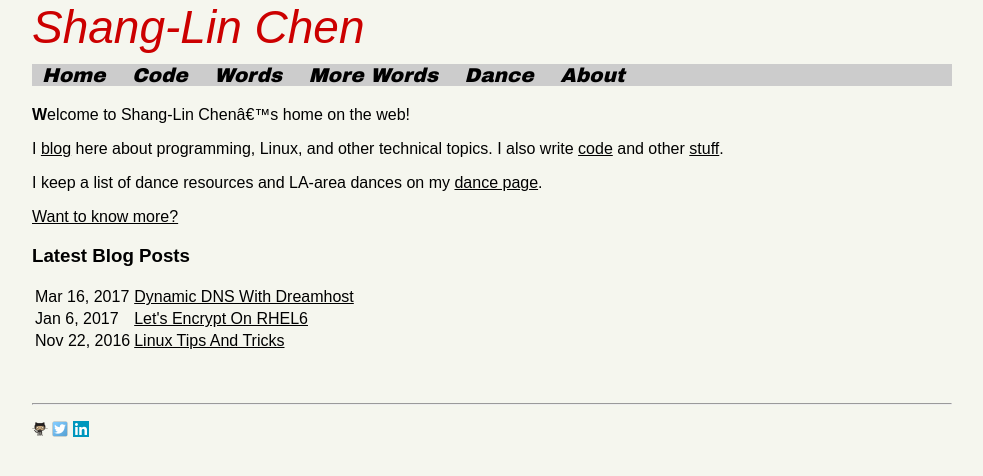
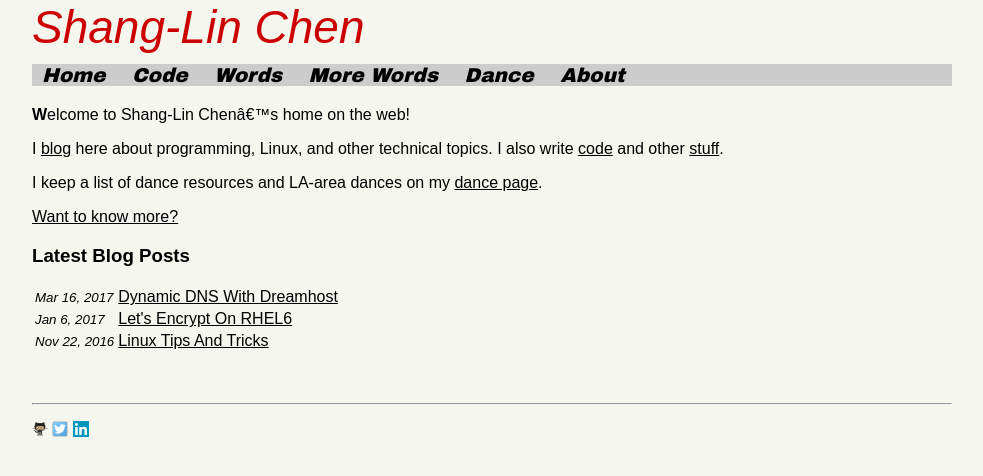
Before and after one commit to shang-lin/shang-lin.github.io, a Jekyll site: the page built from index.md, in a window 1280 px wide. Shown: the top 476 px of the page, without its empty margins (148-1131 px from the left). Built offline with Jekyll 4.4.1, drawn with Linux system fonts in a browser that asks for light colours; some web fonts are replaced.

Commit message:
Use post-meta CSS class to italicize post dates.

```diff
--- a/index.md
+++ b/index.md
@@ -19,7 +19,7 @@ I keep a list of dance resources and LA-area dances on my [dance page]({{site.ba
 {% for post in site.posts limit:3 %}
 <!-- <li><span class="post-meta">{{ post.date | date: "%b %-d, %Y" }}</span>&nbsp;
 <a class="post-link" href="{{ post.url | prepend: site.baseurl }}">{{ post.title }}</a>&nbsp;</li> -->
-<tr><td>{{ post.date | date: "%b %-d, %Y" }}</td><td><a class="post-link" href="{{ post.url | prepend: site.baseurl }}">{{ post.title }}</a></td></tr>
+<tr><td class="post-meta">{{ post.date | date: "%b %-d, %Y" }}</td><td><a class="post-link" href="{{ post.url | prepend: site.baseurl }}">{{ post.title }}</a></td></tr>
 {% endfor %}
 <!-- </ul> -->
 </table>
```
